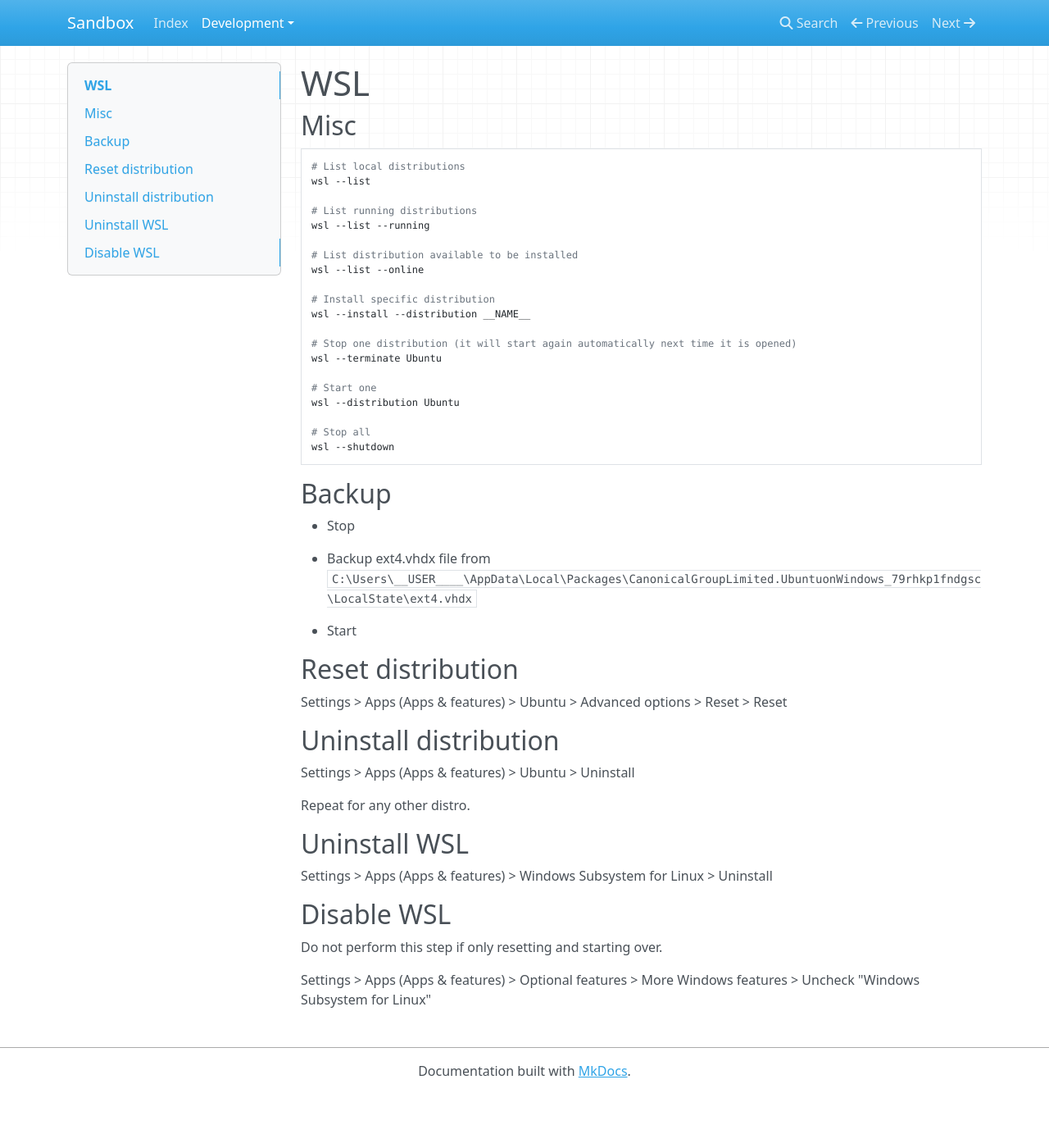
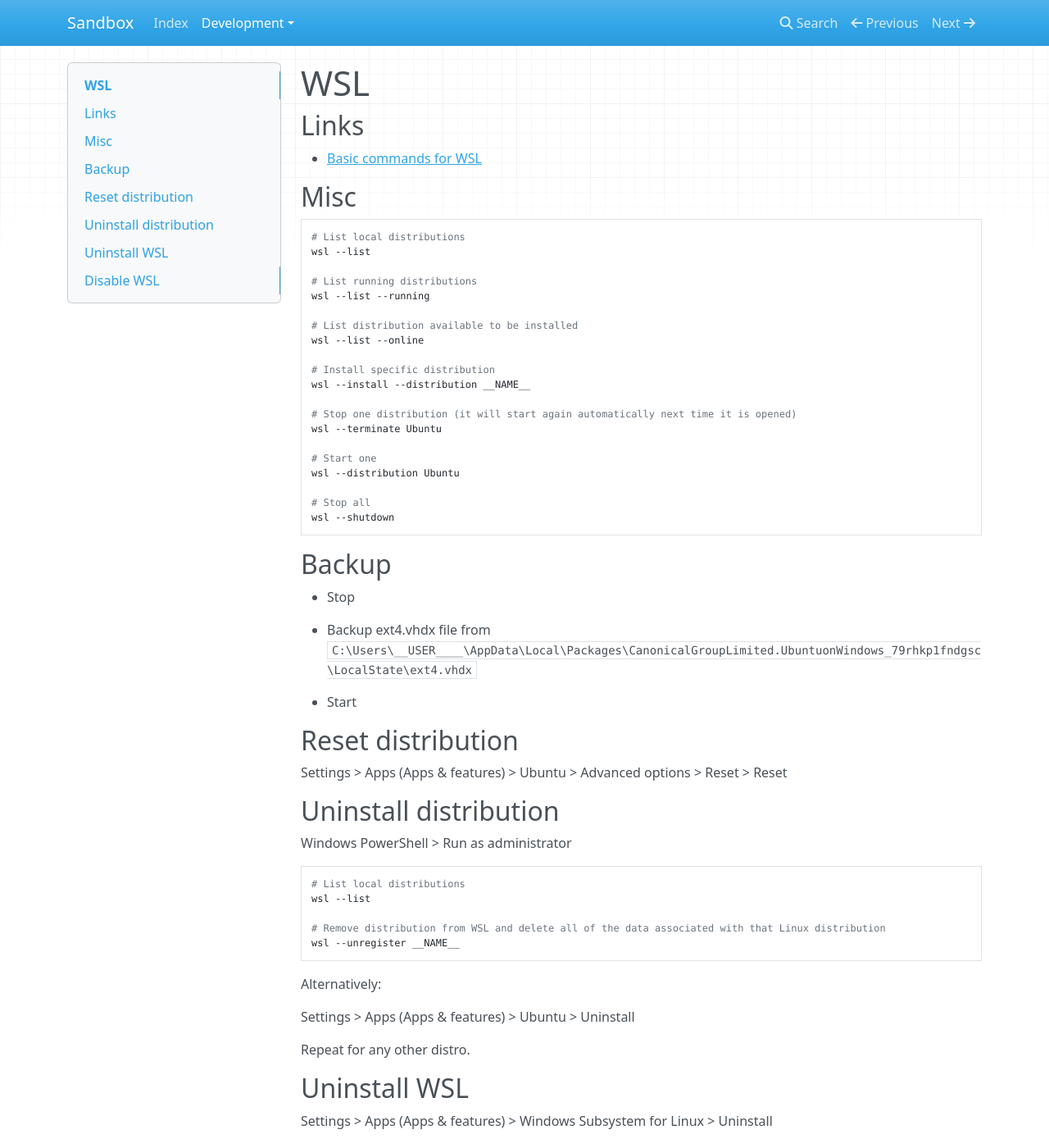
Before and after one commit to webservco/sandbox, an MkDocs documentation site: the page built from docs/Development/Environment/WSL/wsl_misc.md, in a window 1280 px wide and 1400 px high. Shown: the whole window at 82% size. Built offline with MkDocs 1.6.1, drawn with Linux system fonts in a browser that asks for light colours; nearby versions of some CDN libraries.

Commit message:
Add WSL CLI uninstall notes and external link.

````diff
--- a/docs/Development/Environment/WSL/wsl_misc.md
+++ b/docs/Development/Environment/WSL/wsl_misc.md
@@ -1,4 +1,8 @@
 # WSL
+
+## Links
+
+- [Basic commands for WSL](https://learn.microsoft.com/en-us/windows/wsl/basic-commands)
 
 ## Misc
 
@@ -39,6 +43,18 @@ Settings > Apps (Apps & features) > Ubuntu > Advanced options > Reset > Reset
 
 ## Uninstall distribution
 
+Windows PowerShell > Run as administrator
+
+```sh
+# List local distributions
+wsl --list
+
+# Remove distribution from WSL and delete all of the data associated with that Linux distribution
+wsl --unregister __NAME__
+```
+
+Alternatively:
+
 Settings > Apps (Apps & features) > Ubuntu > Uninstall
 
 Repeat for any other distro.
````
